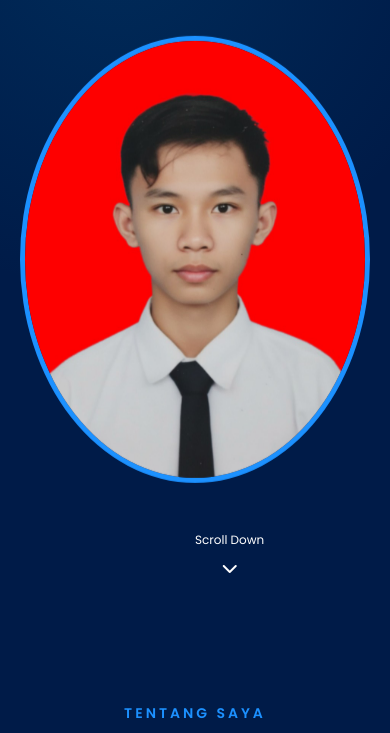
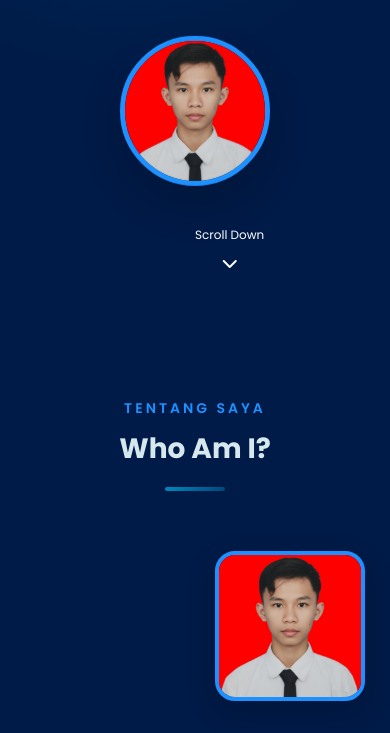
Before and after one commit to muhammadikhwan309-ship-it/baru-porto, a plain HTML site: page index.html in a window 390 px wide. Shown: the part 736-1469 px from the top of the page. Drawn offline with Linux system fonts and the light colour scheme.

Commit message:
Update style.css

```diff
--- a/style.css
+++ b/style.css
@@ -6,15 +6,15 @@
 }
 
 :root {
-    --primary: #1c91ff;      /* Bondi Blue - Warna utama untuk aksen */
+    --primary: #1c91ff;
     --primary-dark: #016a94;
-    --secondary: #0a6bb9;    /* Regal Blue - Untuk latar atau gradasi */
-    --secondary-light: #97CADB; /* Morning Glory - Untuk efek hover */
-    --dark: #001B48;         /* Stratos - Latar belakang gelap */
+    --secondary: #0a6bb9;
+    --secondary-light: #97CADB;
+    --dark: #001B48;
     --darker: #000d24;
-    --light: #D6E8EE;        /* Botticelli - Warna teks terang */
-    --text-light: #ffffff;   /* Teks putih kebiruan */
-    --text-gray: #b0c9d4;    /* Teks abu-abu kebiruan */
+    --light: #D6E8EE;
+    --text-light: #ffffff;
+    --text-gray: #b0c9d4;
     --gray: #8aa3b0;
 
     --gradient: linear-gradient(135deg, #018ABE 0%, #02457A 100%);
@@ -30,12 +30,12 @@ body {
     font-family: 'Poppins', 'Segoe UI', system-ui, -apple-system, sans-serif;
     background: var(--dark);
     color: var(--text-light);
-    line-height: 1.7; /* Spasi baris lebih nyaman dibaca */
+    line-height: 1.7;
     overflow-x: hidden;
     cursor: none;
 }
 
-/* ========== TIPOGRAFI YANG LEBIH RAPI ========== */
+/* ========== TIPOGRAFI ========== */
 h1, h2, h3, h4, h5, h6 {
     font-weight: 700;
     line-height: 1.3;
@@ -43,18 +43,9 @@ h1, h2, h3, h4, h5, h6 {
     color: var(--light);
 }
 
-h1 {
-    font-size: 3.5rem; /* 56px */
-}
-
-h2 {
-    font-size: 2.5rem; /* 40px */
-    margin-bottom: 1rem;
-}
-
-h3 {
-    font-size: 1.75rem; /* 28px */
-}
+h1 { font-size: 3.5rem; }
+h2 { font-size: 2.5rem; margin-bottom: 1rem; }
+h3 { font-size: 1.75rem; }
 
 p {
     margin-bottom: 1rem;
@@ -71,7 +62,7 @@ a:hover {
     color: var(--secondary-light);
 }
 
-/* ========== CUSTOM CURSOR (TETAP KECIL) ========== */
+/* ========== CUSTOM CURSOR ========== */
 .custom-cursor {
     width: 28px;
     height: 28px;
@@ -312,19 +303,29 @@ a:hover {
     transform: translateY(-3px);
     color: white;
 }
+
+/* ========== FOTO HERO - UKURAN PROPORSIONAL ========== */
 .hero-img {
-    width: 100%;
+    width: min(70%, 280px);
+    max-width: 280px;
+    height: auto;
+    aspect-ratio: 1 / 1;
     border-radius: 50%;
+    object-fit: cover;
     position: relative;
     z-index: 1;
     animation: float 3s ease-in-out infinite;
-    object-fit: cover;
     border: 5px solid var(--primary);
+    box-shadow: 0 20px 40px rgba(0, 0, 0, 0.2);
+    display: block;
+    margin: 0 auto;
 }
+
 @keyframes float {
     0%, 100% { transform: translateY(0); }
     50% { transform: translateY(-20px); }
 }
+
 .hero-scroll {
     position: absolute;
     bottom: 30px;
@@ -373,17 +374,25 @@ section { padding: 100px 0; }
     align-items: center;
 }
 .about-card { position: relative; }
+
+/* ========== FOTO ABOUT - UKURAN PROPORSIONAL ========== */
 .about-image {
+    text-align: center;
+}
+
+.about-image img {
+    width: min(70%, 280px);
+    max-width: 280px;
+    height: auto;
+    aspect-ratio: 1 / 1;
     border-radius: 20px;
-    overflow: hidden;
-    background: var(--gradient);
-    padding: 5px;
+    object-fit: cover;
+    display: block;
+    margin: 0 auto;
+    border: 4px solid var(--primary);
+    box-shadow: 0 10px 30px rgba(0, 0, 0, 0.2);
 }
-.about-image img {
-    width: 100%;
-    border-radius: 16px;
-    object-fit: cover;
-}
+
 .about-experience {
     position: absolute;
     bottom: -20px;
@@ -775,6 +784,7 @@ section { padding: 100px 0; }
     .section-title { font-size: 32px; }
 }
 
+/* ========== UKURAN FOTO DI HP ========== */
 @media (max-width: 576px) {
     .stats-grid { grid-template-columns: 1fr; }
     .projects-grid { grid-template-columns: 1fr; }
@@ -787,4 +797,28 @@ section { padding: 100px 0; }
     .hero-typing { font-size: 18px; }
     .testimonial-form .form-row { grid-template-columns: 1fr; }
     .section-title { font-size: 28px; }
+
+    /* Ukuran foto lebih kecil di HP */
+    .hero-img {
+        width: 180px;
+        max-width: 180px;
+    }
+
+    .about-image img {
+        width: 180px;
+        max-width: 180px;
+    }
 }
+
+/* ========== HP SANGAT KECIL ========== */
+@media (max-width: 400px) {
+    .hero-img {
+        width: 150px;
+        max-width: 150px;
+    }
+
+    .about-image img {
+        width: 150px;
+        max-width: 150px;
+    }
+}
```
